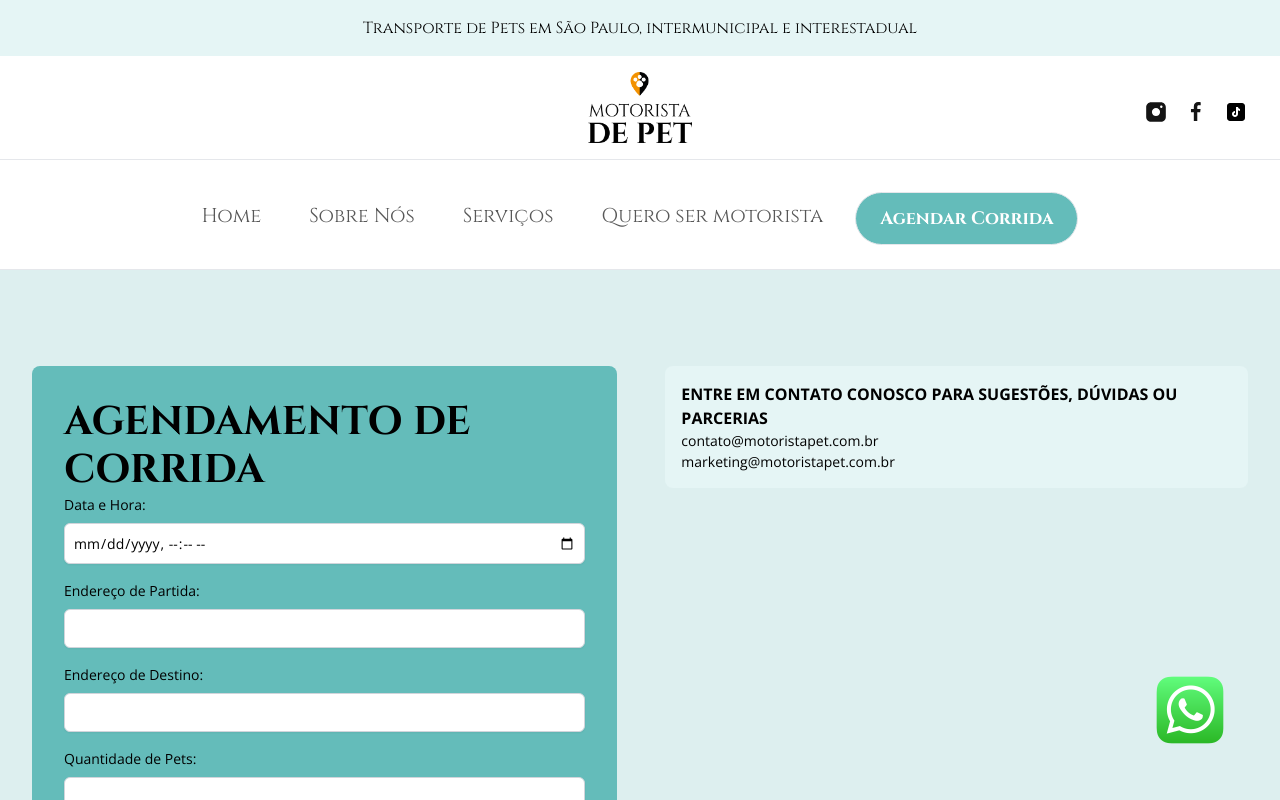
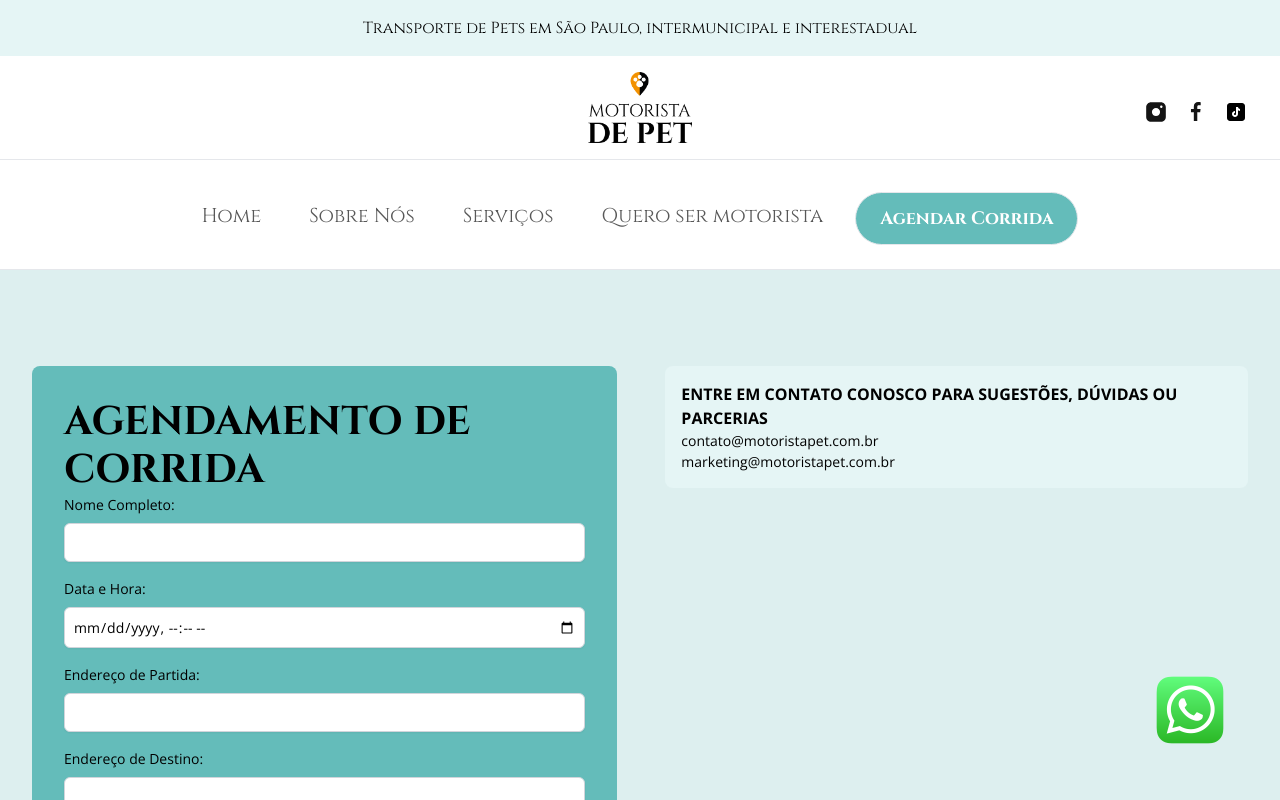
Before and after one commit to miguelofoliveir/dev-motorista-pet, a Next.js app: page /agendar-corrida in a window 1280 px wide. Shown: the top 800 px of the page. Built offline with nearby package versions, Linux system fonts and the light colour scheme.

Commit message:
adicionando campo nome

```diff
--- a/app/agendar-corrida/page.tsx
+++ b/app/agendar-corrida/page.tsx
@@ -73,6 +73,19 @@ export default function Contato() {
                 AGENDAMENTO DE CORRIDA
               </h2>
               <form onSubmit={handleSubmit} className="space-y-4 regular-14">
+              <div className="flex flex-col">
+                  <label htmlFor="dataHora" className="mb-2">
+                    Nome Completo:
+                  </label>
+                  <input
+                    type="text"
+                    name="nome"
+                    id="nome"
+                    value={formData.nome}
+                    onChange={handleChange}
+                    className="w-full p-2 border border-gray-300 rounded-md shadow-sm focus:outline-none focus-visible:border-teal-500 focus-visible:ring focus-visible:ring-teal-500 focus-visible:ring-opacity-50"
+                  />
+                </div>
                 <div className="flex flex-col">
                   <label htmlFor="dataHora" className="mb-2">
                     Data e Hora:
```
